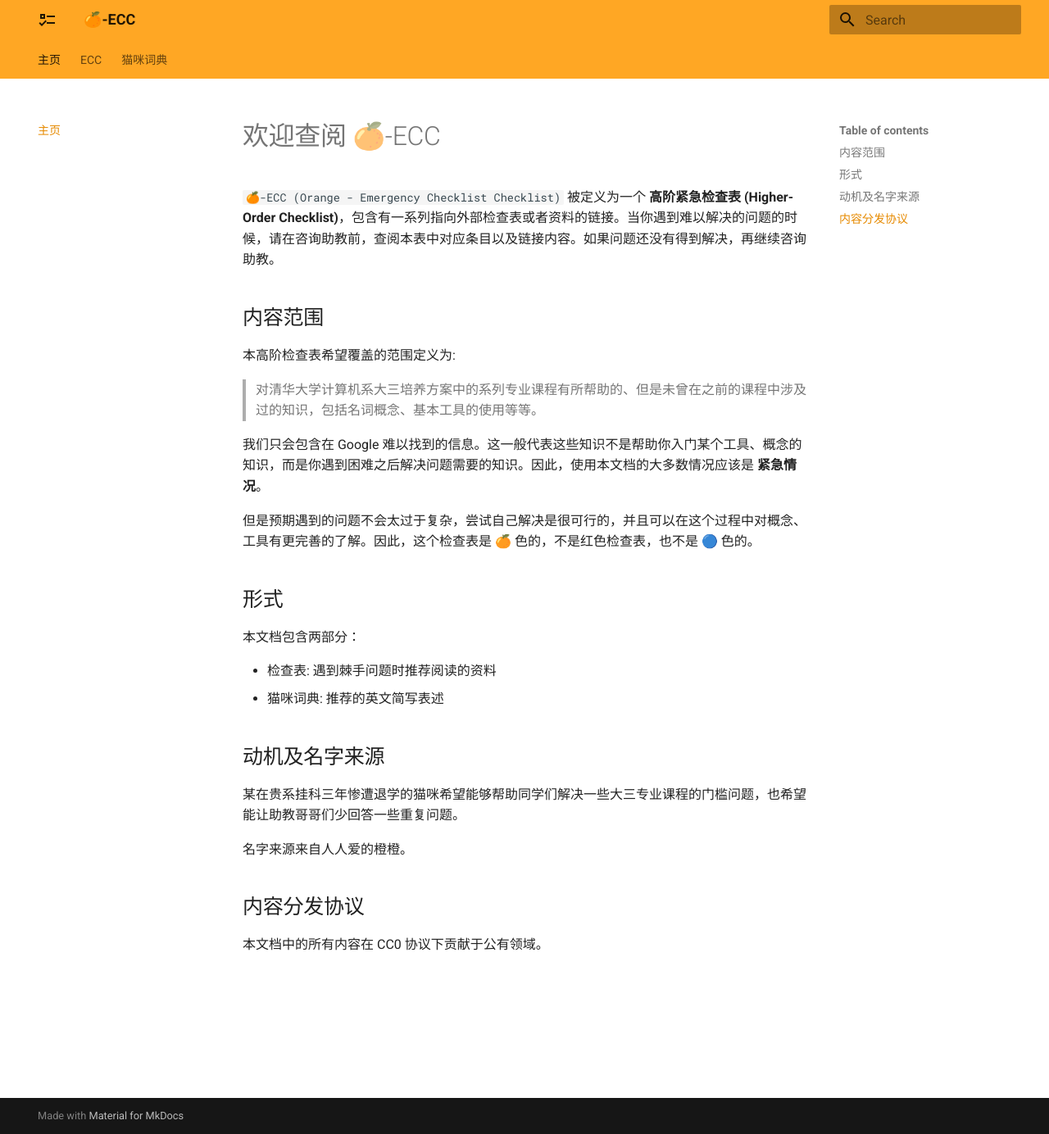
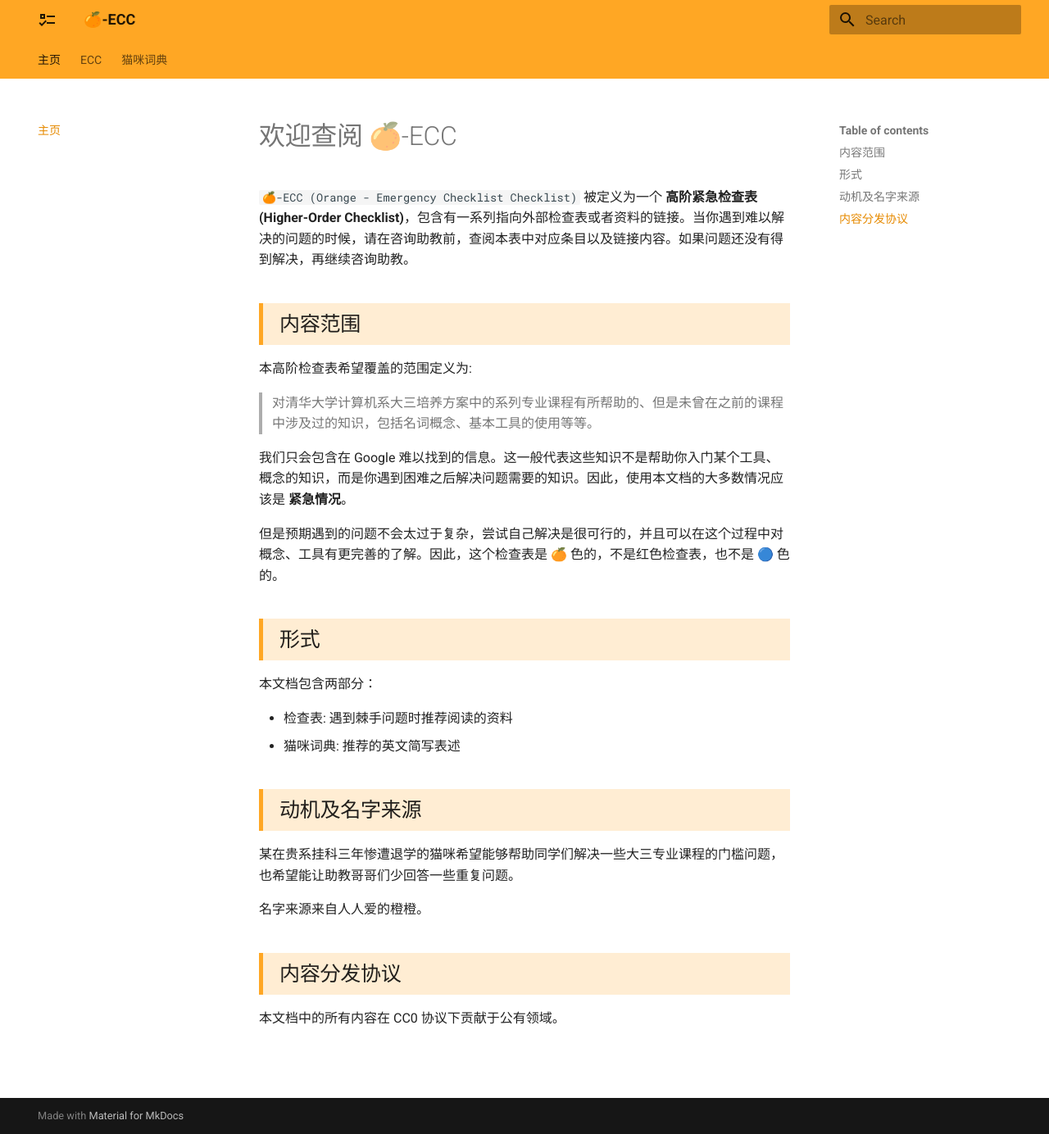
Before and after one commit to thu-cs-lab/Orange-ECC, an MkDocs documentation site: the page built from docs/index.md, in a window 1280 px wide and 1384 px high. Shown: the whole window at 82% size. Built offline with MkDocs 1.6.1 and Material for MkDocs 9.7.7, drawn with Linux system fonts in a browser that asks for light colours.

Commit message:
Styling and friends

```diff
--- /dev/null
+++ b/docs/styles/index.css
@@ -0,0 +1,23 @@
+.md-content h2, .md-content h3, .md-content h4, .md-content h5, .md-content h6 {
+  padding-left: 10px;
+  border-left: var(--md-primary-fg-color) 5px solid;
+  padding: 0.4rem 20px;
+
+  position: relative;
+}
+
+.md-content h2:after, .md-content h3:after, .md-content h4:after, .md-content h5:after, .md-content h6:after {
+  content: '';
+  position: absolute;
+  bottom: 0;
+  left: 0;
+  right: 0;
+  top: 0;
+  background: var(--md-primary-fg-color);
+  opacity: .2;
+  z-index: -1;
+}
+
+.md-content {
+  padding: 0 20px 60px 20px;
+}
--- a/mkdocs.yml
+++ b/mkdocs.yml
@@ -16,3 +16,6 @@ nav:
   - 猫咪词典:
     - 导览: dict/index.md
     - FPGA 相关: dict/fpga.md
+
+extra_css:
+  - styles/index.css
```
Also changed, not shown: README.md (+1 -0 lines), 1 other file.
